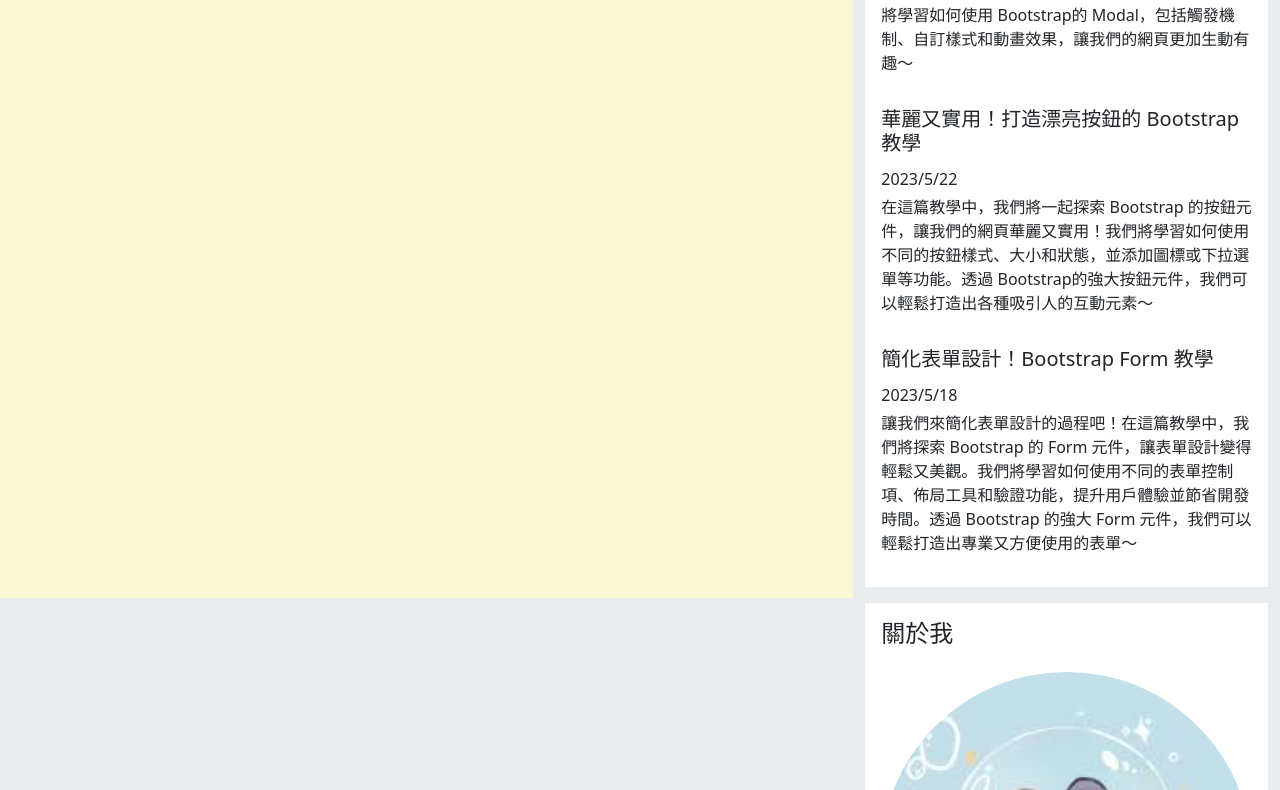
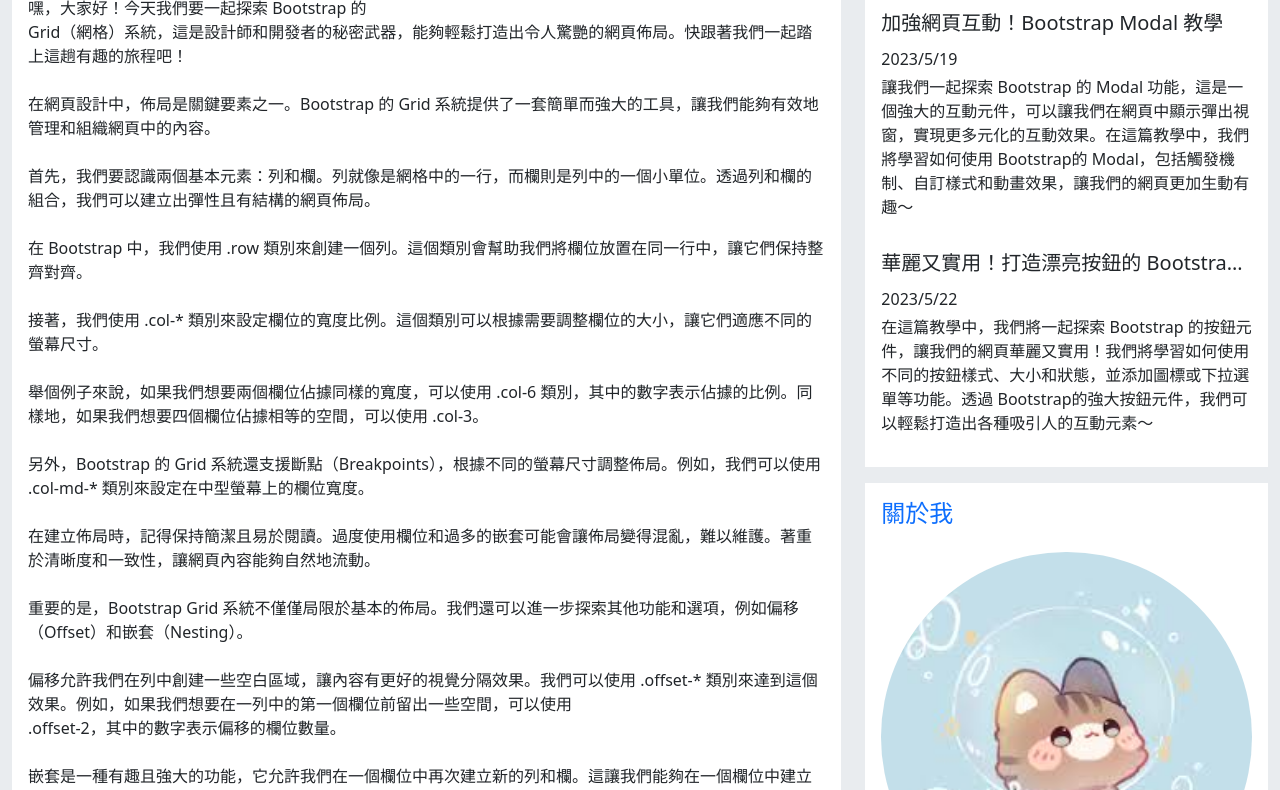
Before and after one commit to hruuuuu/fuen31-bootstrap, a plain HTML site: page index.html in a window 1280 px wide. Shown: the part 202-992 px from the top of the page. Drawn offline with nearby package versions, Linux system fonts and the light colour scheme.

Commit message:
新增 內文 & 整體樣式

```diff
--- a/index.html
+++ b/index.html
@@ -9,57 +9,80 @@
     integrity="sha384-T3c6CoIi6uLrA9TneNEoa7RxnatzjcDSCmG1MXxSR1GAsXEV/Dwwykc2MPK8M2HN" crossorigin="anonymous">
   <!-- <link rel="stylesheet" href="./bootstrap.min.css"> -->
   <style>
-    .sibebar {
-      /* height: 100vh; */
-      /* background: lightblue; */
-    }
 
-    .content {
-      height: 100vh;
-      background: lightgoldenrodyellow;
-    }
   </style>
 
 </head>
 
 <body>
-  <div class="container-fluid bg-body-secondary">
+  <div class="container-fluid bg-body-secondary pt-4">
     <div class="row">
-      <div class="col-12 col-sm-8 content">
-        <h1 class="display-4">Bootstrap Grid：打造網頁佈局的完美解決方案</h1>
+      <div class="col-12 col-sm-8">
+        <div class="bg-white p-3">
+          <h1 class="display-4 text-bg-primary p-2">Bootstrap Grid：打造網頁佈局的完美解決方案</h1>
+          <p style="white-space: pre-line;">嘿，大家好！今天我們要一起探索 Bootstrap 的
+            Grid（網格）系統，這是設計師和開發者的秘密武器，能夠輕鬆打造出令人驚艷的網頁佈局。快跟著我們一起踏上這趟有趣的旅程吧！
+
+            在網頁設計中，佈局是關鍵要素之一。Bootstrap 的 Grid 系統提供了一套簡單而強大的工具，讓我們能夠有效地管理和組織網頁中的內容。
+
+            首先，我們要認識兩個基本元素：列和欄。列就像是網格中的一行，而欄則是列中的一個小單位。透過列和欄的組合，我們可以建立出彈性且有結構的網頁佈局。
+
+            在 Bootstrap 中，我們使用 .row 類別來創建一個列。這個類別會幫助我們將欄位放置在同一行中，讓它們保持整齊對齊。
+
+            接著，我們使用 .col-* 類別來設定欄位的寬度比例。這個類別可以根據需要調整欄位的大小，讓它們適應不同的螢幕尺寸。
+
+            舉個例子來說，如果我們想要兩個欄位佔據同樣的寬度，可以使用 .col-6 類別，其中的數字表示佔據的比例。同樣地，如果我們想要四個欄位佔據相等的空間，可以使用 .col-3。
+
+            另外，Bootstrap 的 Grid 系統還支援斷點（Breakpoints），根據不同的螢幕尺寸調整佈局。例如，我們可以使用 .col-md-* 類別來設定在中型螢幕上的欄位寬度。
+
+            在建立佈局時，記得保持簡潔且易於閱讀。過度使用欄位和過多的嵌套可能會讓佈局變得混亂，難以維護。著重於清晰度和一致性，讓網頁內容能夠自然地流動。
+
+            重要的是，Bootstrap Grid 系統不僅僅局限於基本的佈局。我們還可以進一步探索其他功能和選項，例如偏移（Offset）和嵌套（Nesting）。
+
+            偏移允許我們在列中創建一些空白區域，讓內容有更好的視覺分隔效果。我們可以使用 .offset-* 類別來達到這個效果。例如，如果我們想要在一列中的第一個欄位前留出一些空間，可以使用
+            .offset-2，其中的數字表示偏移的欄位數量。
+
+            嵌套是一種有趣且強大的功能，它允許我們在一個欄位中再次建立新的列和欄。這讓我們能夠在一個欄位中建立更複雜的佈局結構。使用 .row 和 .col-* 來建立嵌套佈局，並根據需要繼續添加更多的欄位。
+
+            另外，Bootstrap Grid 系統還提供了一些實用的類別，例如對齊方式（Alignment）和內容填充（Padding）。我們可以使用 .justify-content-*
+            來調整欄位的水平對齊方式，例如靠左對齊或置中對齊。而 .p-* 類別則可以用於設定欄位的內容填充。
+
+            除了基本的類別之外，Bootstrap Grid 還提供了更多進階的選項和自訂性。你可以參考 Bootstrap 官方文件和範例，深入瞭解更多關於 Grid 系統的功能和用法。
+
+            嘿，現在是時候發揮你的創意，用 Bootstrap Grid 打造出一個令人驚艷的網頁佈局吧！這個強大的工具將讓你的網頁更具結構性和視覺吸引力。加油，我們期待看到你的精彩作品！♪</p>
+        </div>
       </div>
-      <div class="col-12 col-sm-4 sidebar">
+      <div class="col-12 col-sm-4">
         <div class="vstack gap-3">
           <div class="vstack gap-3 bg-white p-3">
-            <h4>更多文章</h4>
-            <div class="vstack gap-1">
-              <h5>加強網頁互動！Bootstrap Modal 教學</h5>
+            <h4 class="text-primary">更多文章</h4>
+            <div class="vstack gap-1 order-1">
+              <h5 class="text-truncate">加強網頁互動！Bootstrap Modal 教學</h5>
               <div>2023/5/19</div>
               <p>讓我們一起探索 Bootstrap 的 Modal 功能，這是一個強大的互動元件，可以讓我們在網頁中顯示彈出視窗，實現更多元化的互動效果。在這篇教學中，我們將學習如何使用 Bootstrap的
                 Modal，包括觸發機制、自訂樣式和動畫效果，讓我們的網頁更加生動有趣～</p>
             </div>
-            <div class="vstack gap-1">
-              <h5>華麗又實用！打造漂亮按鈕的 Bootstrap 教學</h5>
+            <div class="vstack gap-1 order-2">
+              <h5 class="text-truncate">華麗又實用！打造漂亮按鈕的 Bootstrap 教學</h5>
               <div>2023/5/22</div>
               <p>在這篇教學中，我們將一起探索 Bootstrap 的按鈕元件，讓我們的網頁華麗又實用！我們將學習如何使用不同的按鈕樣式、大小和狀態，並添加圖標或下拉選單等功能。透過
                 Bootstrap的強大按鈕元件，我們可以輕鬆打造出各種吸引人的互動元素～</p>
             </div>
-            <div class="vstack gap-1">
-              <h5>簡化表單設計！Bootstrap Form 教學</h5>
+            <div class="vstack gap-1 order-0">
+              <h5 class="text-truncate">簡化表單設計！Bootstrap Form 教學</h5>
               <div>2023/5/18</div>
-              <p>讓我們來簡化表單設計的過程吧！在這篇教學中，我們將探索 Bootstrap 的 Form
-                元件，讓表單設計變得輕鬆又美觀。我們將學習如何使用不同的表單控制項、佈局工具和驗證功能，提升用戶體驗並節省開發時間。透過 Bootstrap 的強大 Form 元件，我們可以輕鬆打造出專業又方便使用的表單～
+              <p>100人看過
               </p>
             </div>
           </div>
           <div class="vstack gap-3 bg-white p-3">
-            <h4>關於我</h4>
+            <h4 class="text-primary">關於我</h4>
             <div class="">
               <img src="./1.jpeg" alt="avatar" class="rounded-circle w-100">
             </div>
             <dl class="row">
               <dt class="col-4">Email</dt>
-              <dd class="col-8">huaruhsiao.t@gmail.com</dd>
+              <dd class="col-8 text-break">huaruhsiao.t@gmail.com</dd>
               <dt class="col-4">Discord</dt>
               <dd class="col-8">hruuuu</dd>
             </dl>
```
